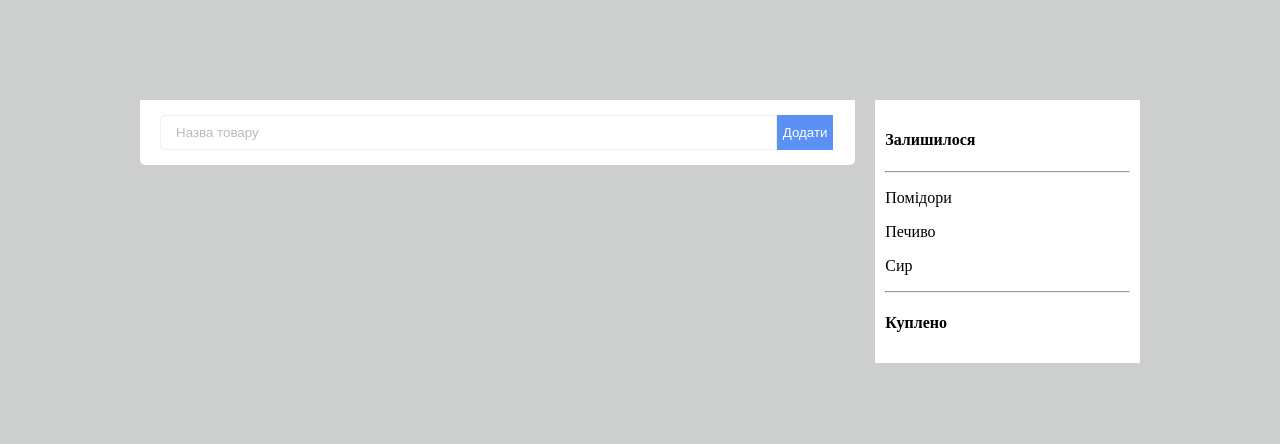
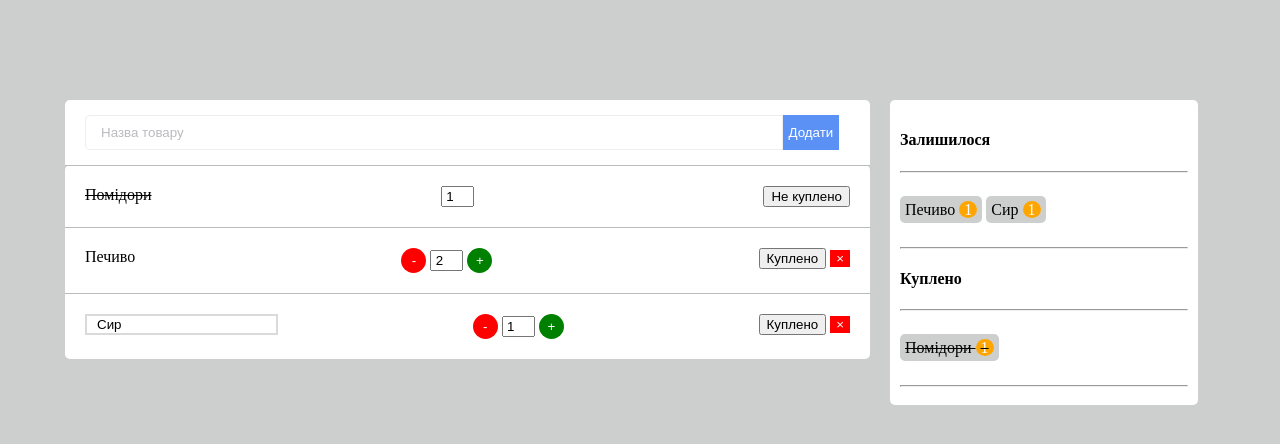
Before and after one commit to ExlizardWizard/js-buy-list, a plain HTML site: page index.html in a window 1280 px wide. Drawn offline with Linux system fonts and the light colour scheme.

Commit message:
Half way there

```diff
--- a/index.html
+++ b/index.html
@@ -11,21 +11,69 @@
 
 <div class="container">
 
+	<div class="general-box">
 	<div class="addbox">
 		<input type="text" name="" value="Назва товару" class="nazva"><button class="dod">Додати</button>
 	</div>
 
+	<div class="input-box">
+		<div class="input-box-item">
+			<span class="kup-text">Помідори </span>
+			<input type="number" name="" value="1" class="number-of-items">
+			<button>Не куплено</button>
+		</div>
+		<div class="input-box-item">
+			<span class="zal-text">Печиво </span>
+			<div class="counter">
+				<button class="deduct">-</button>
+				<input type="number" name="" value="2" class="number-of-items">
+				<button class="add">+</button>
+			</div>
+			<div>
+				<button>Куплено</button>
+				<button class="cancel">&#215</button>
+			</div>
+		</div>
+		<div class="input-box-item">
+			<span><input type="text" name="" value="Сир" class="cheese-input"></span>
+			<div class="counter">
+				<button class="deduct">-</button>
+				<input type="number" name="" value="1" class="number-of-items">
+				<button class="add">+</button>
+			</div>
+			<div>
+				<button>Куплено</button>
+				<button class="cancel">&#215</button>
+			</div>
+		</div>
+	</div>
+	</div>
+
 	<div class="rbox">
-		<H4 class="zal">Залишилося</H4>
-			<hr class="divider"></hr>
-				<div class="ingr">
-					<p>Помідори</p>
-					<p>Печиво</p>
-					<p>Сир</p>
-				</div>
-			<hr class="divider"></hr>
-		<H4 class="kup">Куплено</H4>
+		<H4 class="rbox-subheader">Залишилося</H4>
+
+		<hr class="divider"></hr>
+
+		<div class="rbox-list-zal">
+			<span class="list-item">Печиво <span class="badge">1</span></span>
+			<span class="list-item">Сир <span class="badge">1</span></span>
+		</div>
+
+		<hr class="divider"></hr>
+
+		<H4 class="rbox-subheader">Куплено</H4>
+
+		<hr class="divider"></hr>
+
+		<div class="rbox-list-kup">
+			<span class="list-item">Помідори <span class="badge">1</span></span>
+		</div>
+
+		<hr class="divider"></hr>
+
 	</div>
+
+
 
 </div>
 
--- a/main.css
+++ b/main.css
@@ -7,9 +7,9 @@ body {
 	/*max-width: 745px;*/
 	max-height: 35px;
 	padding: 15px;
-	border-radius: 0px 0px 5px 5px ;
-	width: 70%;
-	display: inline-block;
+	border-radius: 5px 5px 0px 0px ;
+	/*width: 70%;
+	display: inline-block;*/
 }
 
 .nazva {
@@ -29,8 +29,7 @@ body {
 	background-color: #5B91F5;
 	border: none;
 	height: 35px;
-/*	width: 100px;
-*/}
+	}
 
 .rbox {
 	/*text-align: left;*/
@@ -40,10 +39,11 @@ body {
 	float: right;
 	display: inline-block;
 	padding: 10px;
+	border-radius: 5px;
 }
 
 .container {
-	width: 1000px;
+	width: 1150px;
 	margin-left: auto;
 	margin-right: auto;
 	display: flex;
@@ -55,6 +55,96 @@ body {
 	size: 1px;
 }
 
-.ingr {
+.list-item {
+	background: #CDCFCF;
+	padding: 5px;
+	border-radius: 5px;
+}
 
+.badge {
+	background: orange;
+	color: white;
+	border-radius: 50%;
+	padding-left: 5px;
+	padding-right: 5px;
+	text-align: center;
 }
+
+.rbox-list-zal {
+	padding-top: 20px;
+	padding-bottom: 20px;
+}
+
+.rbox-list-kup {
+	padding-top: 20px;
+	padding-bottom: 20px;
+	text-decoration:line-through
+}
+
+.general-box {
+	width: 70%;
+	display: inline-block;
+}
+
+.input-box {
+	display: flex;
+	flex-direction: column;
+	background: white;
+	border-radius: 5px;
+}
+
+.input-box-item {
+	border-top: 1px solid black;
+	border-color: #BABBBF;
+	display: flex;
+	flex-direction: row;
+	justify-content: space-between;
+	padding: 20px;
+}
+
+.kup-text {
+	text-decoration:line-through
+}
+
+.cheese-input {
+    border: 2px solid #dadada;
+    padding-left: 10px;
+}
+
+.cheese-input:focus {
+    outline: none;
+    border-color: #9ecaed;
+    box-shadow: 0 0 10px #9ecaed;
+    padding-left: 10px;
+}
+
+.deduct {
+	background: red;
+	color: white;
+	border-radius: 50%;
+	text-align: center;
+	width: 25px;
+	height: 25px;
+	border: none;
+}
+
+.add {
+	background: green;
+	color: white;
+	border-radius: 50%;
+	text-align: center;
+	width: 25px;
+	height: 25px;
+	border: none;
+}
+
+.number-of-items  {
+	max-width: 25px;
+	text-align: center;
+}
+
+.cancel {
+	background: red;
+	color: white;
+	border: none;
+}
```
